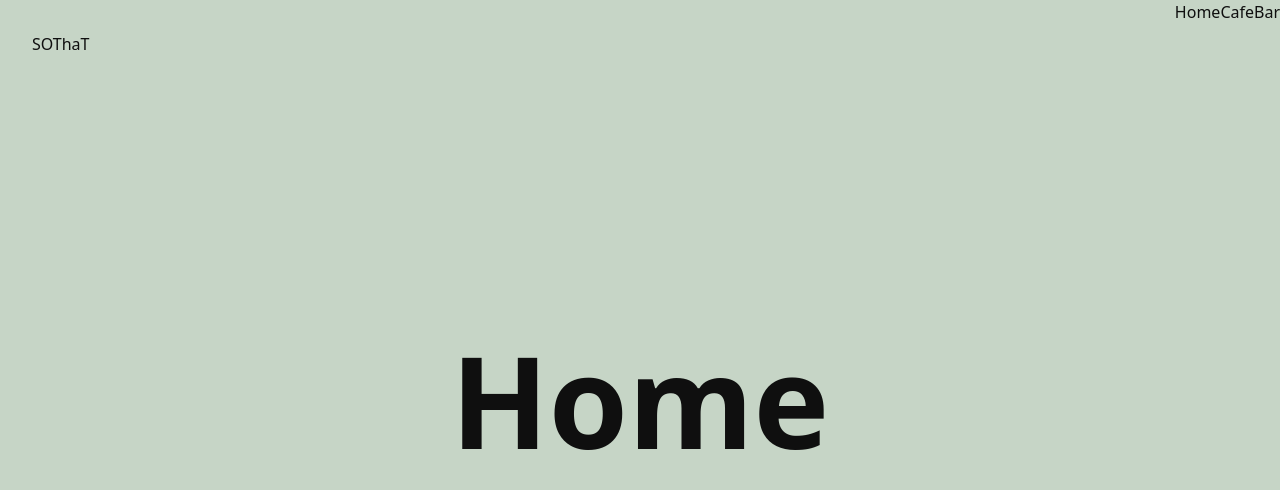
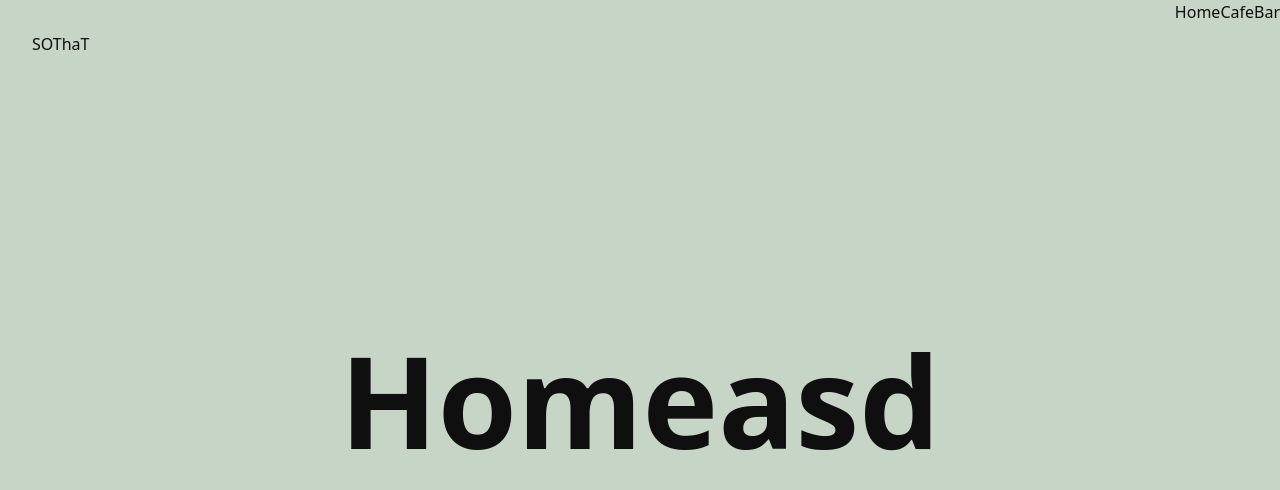
Before and after one commit to jaewoo-ahn/soThat, a React (Create React App) app: page / in a window 1280 px wide. Shown: the top 490 px of the page. Built offline with nearby package versions, Linux system fonts and the light colour scheme.

Commit message:
error fixed

```diff
--- a/src/App.js
+++ b/src/App.js
@@ -1,10 +1,12 @@
 import { useLocation, Route, Routes } from "react-router-dom";
 
 import { Nav } from "./components";
-import { BarMenu, CafeMenu, Home } from "./pages";
+import { Home } from "./pages";
+import CafeMenu from "./pages/CafeMenu";
+import BarMenu from "./pages/BarMenu";
 
 function App() {
-  const location = useLocation;
+  const location = useLocation();
 
   return (
     <>
--- a/src/pages/Home.jsx
+++ b/src/pages/Home.jsx
@@ -3,8 +3,8 @@
 const Home = () => {
   return (
     <div className="">
-      <h1 className="w-[80% absolute top-[50%] left-[50%] transform -translate-x-1/2 -translate-y-1/2 text-[10vw] font-bold">
-        Home
+      <h1 className=" absolute top-[50%] left-[50%] transform -translate-x-1/2 -translate-y-1/2 text-[10vw] font-bold">
+        Homeasd
       </h1>
     </div>
   );
```
